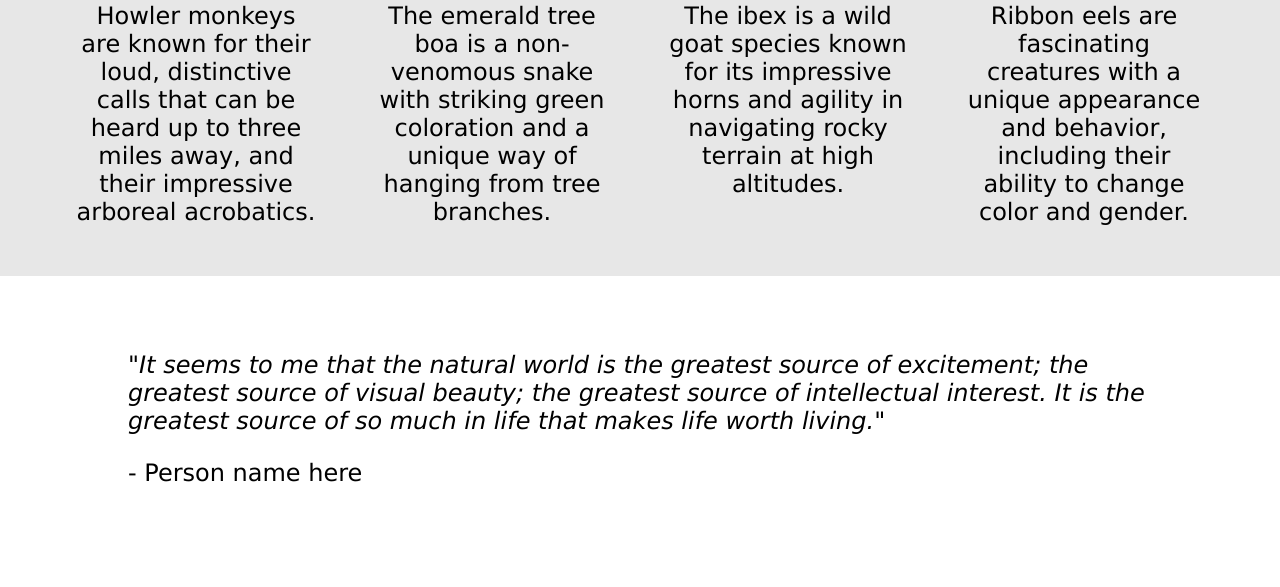
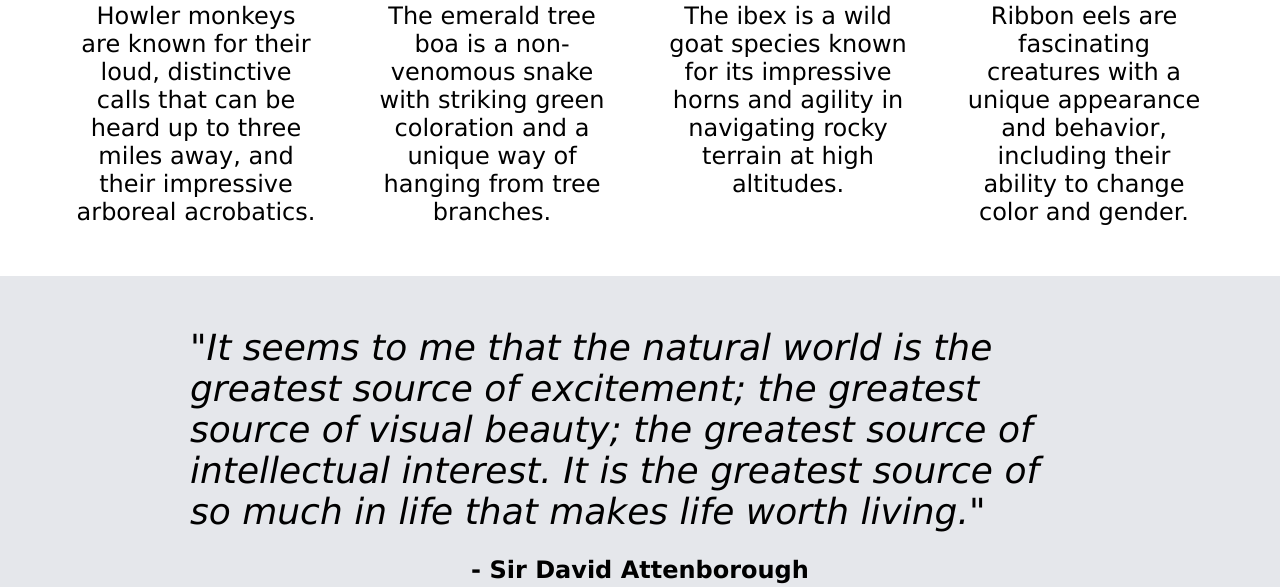
Before and after one commit to dpsiu/project-landing-page, a plain HTML site: page index.html in a window 1280 px wide. Shown: the part 1178-1765 px from the top of the page. Drawn offline with Linux system fonts and the light colour scheme.

Commit message:
style: add css to the last section = cta

```diff
--- a/index.html
+++ b/index.html
@@ -50,7 +50,7 @@
 
      <div class="testimonial">
         <p class="quote"> "It seems to me that the natural world is the greatest source of excitement; the greatest source of visual beauty; the greatest source of intellectual interest. It is the greatest source of so much in life that makes life worth living."</p>
-        <p> - Person name here</p>
+        <p class="speaker"> - Sir David Attenborough</p>
      </div>
 
      <div class="cta">
--- a/style.css
+++ b/style.css
@@ -106,7 +106,6 @@
     align-items: center;
     margin: 0;
     padding: 2% 0 2% 0;
-    background-color:#e7e7e7;
 }
 
 img {
@@ -128,6 +127,8 @@
     justify-content: space-evenly;
     align-items: flex-start;
     gap: 40px;
+    flex-basis: 300px;
+    flex-wrap: wrap;
 }
 
 .box {
@@ -138,11 +139,26 @@
 
 }
 
-.testimonial .quote {
+
+.testimonial {
     display: flex;
     flex-direction: column;
-    align-items: center;
+    align-items:center;
+    background-color: #e5e7eb;
+}
+
+.testimonial .quote {
+    text-align: left;
+    inline-size: 900px;
+    margin: 0;
     font-style: italic;
+    font-weight: normal;
+    font-size: 36px;
+}
+
+.speaker {
+    text-align: right;
+    font-weight: bold;
 }
 
 .footer {
```
